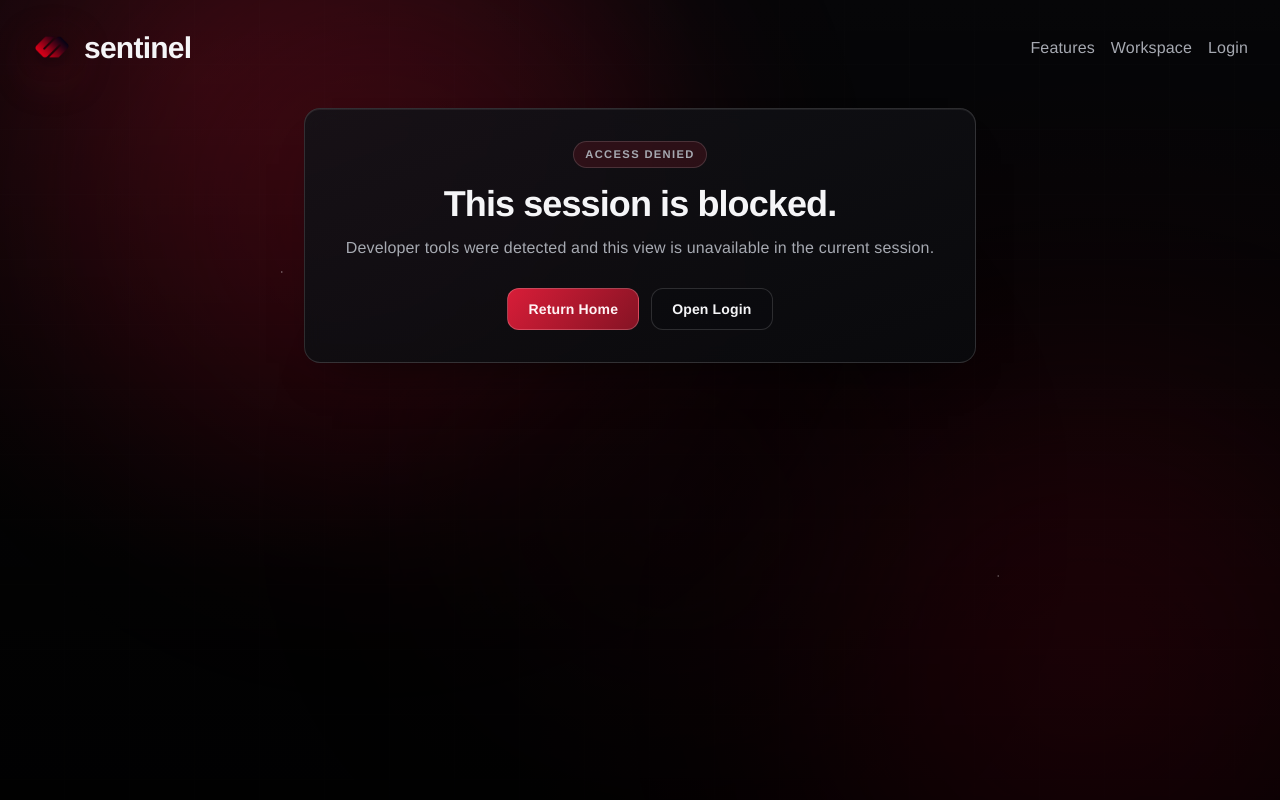
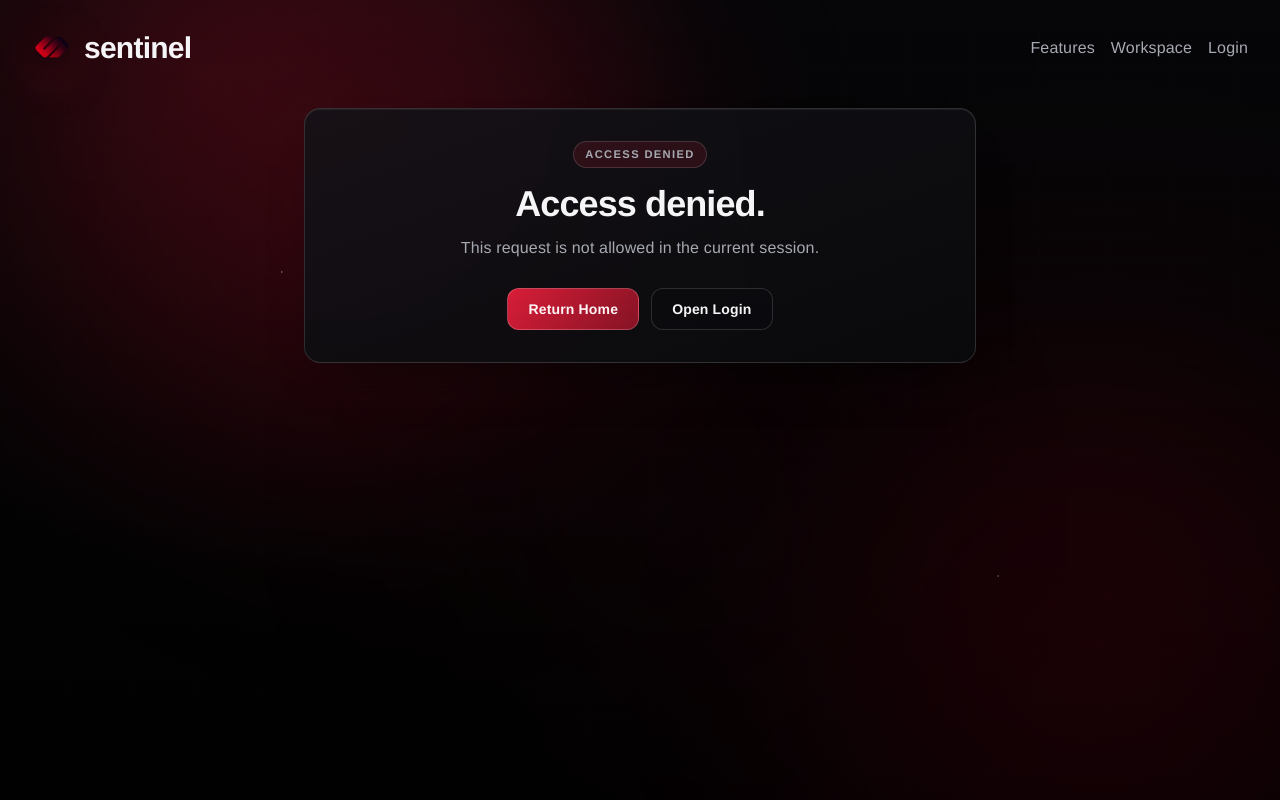
Before and after one commit to CoderDude1232/sentinel-website, a Next.js app: page /access-denied in a window 1280 px wide. Built offline with nearby package versions, Linux system fonts and the light colour scheme; no server answers.

Commit message:
ux: redirect blocked OAuth entry attempts to access-denied page

```diff
--- a/src/app/access-denied/page.tsx
+++ b/src/app/access-denied/page.tsx
@@ -1,15 +1,37 @@
 import Link from "next/link";
 
-export default function AccessDeniedPage() {
+type AccessDeniedPageProps = {
+  searchParams: Promise<Record<string, string | string[] | undefined>>;
+};
+
+const reasonContent: Record<string, { title: string; description: string }> = {
+  devtools: {
+    title: "This session is blocked.",
+    description: "Developer tools were detected and this view is unavailable in the current session.",
+  },
+  oauth_intent: {
+    title: "Direct login access is blocked.",
+    description: "Start Discord sign-in from Sentinel's sign-in button to continue.",
+  },
+};
+
+export default async function AccessDeniedPage({ searchParams }: AccessDeniedPageProps) {
+  const params = await searchParams;
+  const reason = typeof params.reason === "string" ? params.reason : "";
+  const content = reasonContent[reason] ?? {
+    title: "Access denied.",
+    description: "This request is not allowed in the current session.",
+  };
+
   return (
     <main className="mx-auto min-h-[76vh] w-full max-w-5xl px-5 py-10 sm:px-8">
       <section className="glass-card mx-auto max-w-2xl p-6 text-center sm:p-8">
         <span className="kicker">Access denied</span>
         <h1 className="mt-4 text-3xl font-semibold tracking-tight sm:text-4xl">
-          This session is blocked.
+          {content.title}
         </h1>
         <p className="mt-3 text-sm text-[var(--ink-soft)] sm:text-base">
-          Developer tools were detected and this view is unavailable in the current session.
+          {content.description}
         </p>
         <div className="mt-7 flex flex-wrap items-center justify-center gap-3">
           <Link href="/" className="button-primary w-full px-5 py-2.5 text-sm sm:w-auto">
--- a/src/app/api/auth/discord/login/route.ts
+++ b/src/app/api/auth/discord/login/route.ts
@@ -11,7 +11,9 @@ export async function GET(request: NextRequest) {
   const intentCookie = request.cookies.get(DISCORD_OAUTH_INTENT_COOKIE_NAME)?.value;
 
   if (!intentCookie) {
-    const response = NextResponse.redirect(new URL("/login?error=login_intent_required", request.url));
+    const deniedUrl = new URL("/access-denied", request.url);
+    deniedUrl.searchParams.set("reason", "oauth_intent");
+    const response = NextResponse.redirect(deniedUrl);
     response.cookies.set(DISCORD_OAUTH_INTENT_COOKIE_NAME, "", {
       httpOnly: true,
       secure: shouldUseSecureCookies(),
--- a/src/app/api/auth/discord/start/route.ts
+++ b/src/app/api/auth/discord/start/route.ts
@@ -12,10 +12,16 @@ function redirectToLogin(request: NextRequest, error: string) {
   return NextResponse.redirect(url);
 }
 
+function redirectToAccessDenied(request: NextRequest, reason: string) {
+  const url = new URL("/access-denied", request.url);
+  url.searchParams.set("reason", reason);
+  return NextResponse.redirect(url);
+}
+
 export async function POST(request: NextRequest) {
   const originError = validateTrustedOrigin(request);
   if (originError) {
-    return redirectToLogin(request, "login_intent_required");
+    return redirectToAccessDenied(request, "oauth_intent");
   }
 
   const response = NextResponse.redirect(new URL("/api/auth/discord/login", request.url), 303);
@@ -30,5 +36,5 @@ export async function POST(request: NextRequest) {
 }
 
 export async function GET(request: NextRequest) {
-  return redirectToLogin(request, "login_intent_required");
+  return redirectToAccessDenied(request, "oauth_intent");
 }
```
